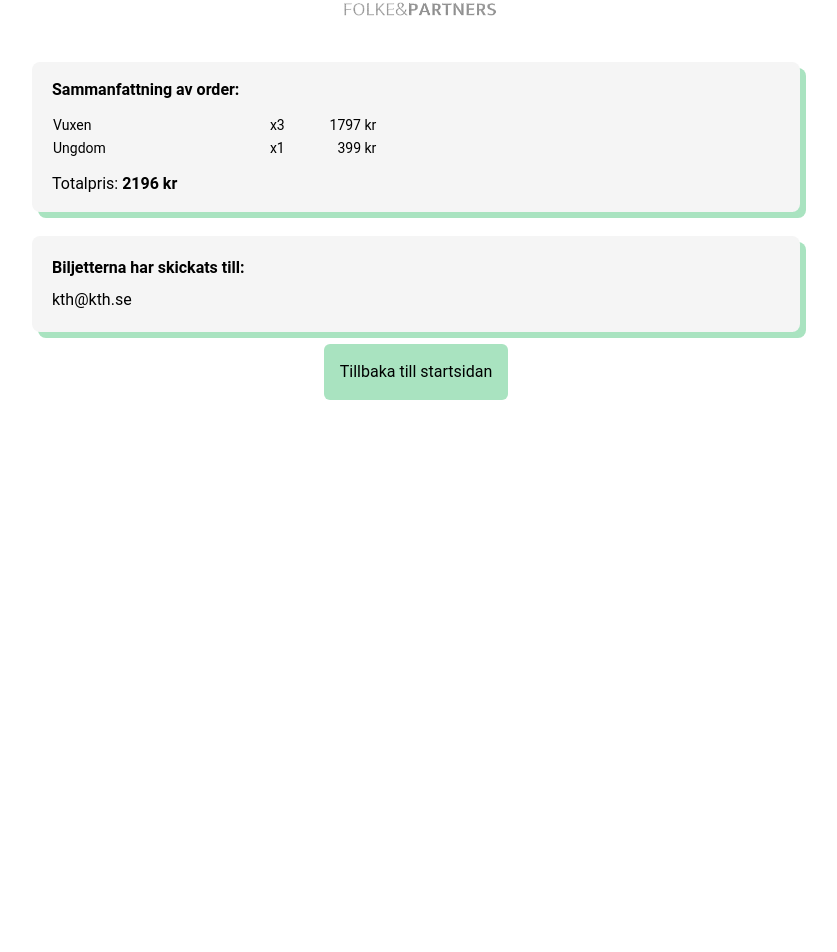
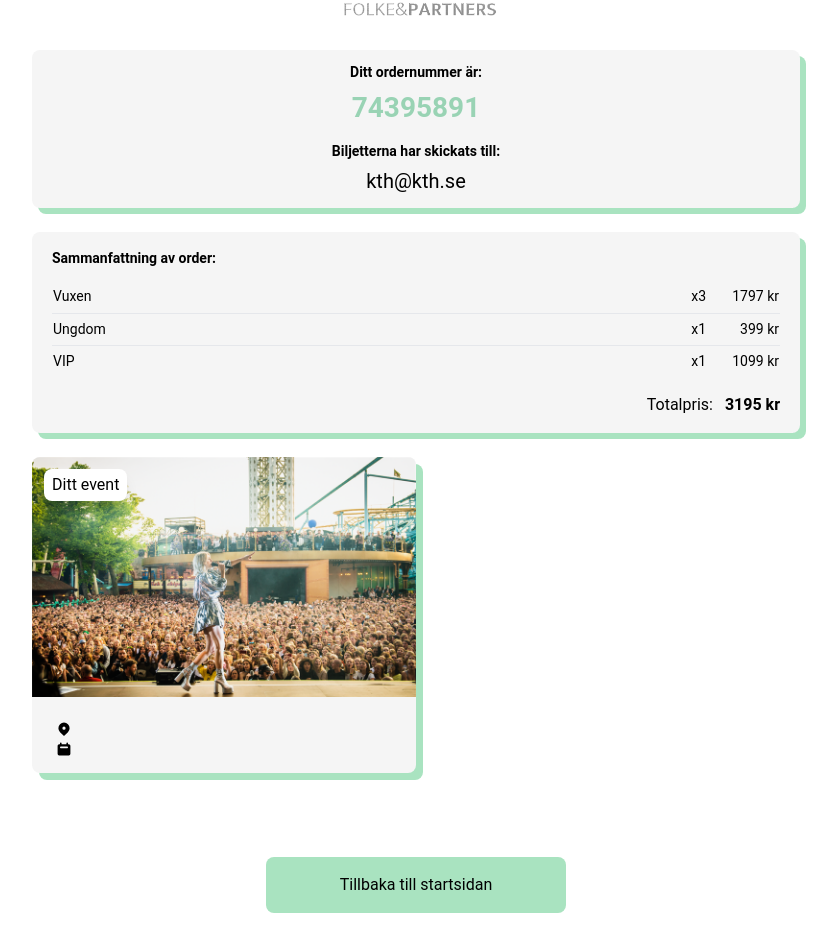
Before and after one commit to mebn/biljettsystem, a React (Create React App) app in the folder client/: page /purchase-complete-alpha/1 in a window 1280 px wide. Shown: the part 356-1308 px from the top of the page, without its empty margins (224-1061 px from the left). Before the commit the page ends 800 px from the top, so only its background shows below. Built offline with nearby package versions, Linux system fonts and the light colour scheme; no server answers.

Commit message:
Add brief event details

```diff
--- a/client/src/pages/PurchaseComplete/PurchaseCompleteAlpha.jsx
+++ b/client/src/pages/PurchaseComplete/PurchaseCompleteAlpha.jsx
@@ -1,4 +1,4 @@
-import { BadgeCheckIcon } from '@heroicons/react/solid'
+import { CalendarIcon, LocationMarkerIcon } from '@heroicons/react/solid'
 import { useState, useEffect } from "react";
 import { Link, useParams } from "react-router-dom";
 import CompletedEvent from "../../components/CompletedEvent/CompletedEvent";
@@ -13,28 +13,76 @@ const purchaseSummary = [
     "type": "Ungdom",
     "number": "x1",
     "total": "399 kr"
-}]
+},
+{
+    "type": "VIP",
+    "number": "x1",
+    "total": "1099 kr"
+}
+]
 
 
 const PurchaseSummary = (props) => {
     return(
         <div style={{boxShadow: "6px 6px #A9E3C0"}}
-        className='mt-6 bg-[#f5f5f5] px-5 py-4 text-[14px] rounded-lg shadow shadow-[#A9E3C0]'>
-            <div className="font-bold text-[16px] mb-3">Sammanfattning av order:</div>
-            <table className="table-fixed">
-                <tbody className=''>
+        className='mt-3 bg-[#f5f5f5] px-5 py-4 text-[14px] rounded-lg shadow shadow-[#A9E3C0]'>
+            <div className="font-bold text-[14px] mb-3">Sammanfattning av order:</div>
+            <table className="table-fixed w-[100%]">
+                <tbody>
                     {purchaseSummary.map((row, index) => {
                         return(
-                            <tr key={index}>
-                            <td className='w-[60%]'>{row.type}</td>
-                            <td className='w-[15%]'>{row.number}</td>
-                            <td className='w-[15%] text-right'>{row.total}</td>
-                        </tr>
-                    )})}
+                            <tr className={`${index === 0 || 'border-t'} h-8 px-2 py-1`} key={index}>
+                                <td className='w-[60%] md:w-[80%]'>{row.type}</td>
+                                <td className='w-[20%] md:w-[10%] text-right'>{row.number}</td>
+                                <td className='w-[20%] md:w-[10%] text-right'>{row.total}</td>
+                            </tr>
+                        )}
+                    )}
                 </tbody>
             </table>
-            <div className='mt-3 text-[16px]'>Totalpris: <span className='font-bold'>2196 kr</span></div>
+            <div className='text-right mt-4 text-[16px]'>Totalpris: <span className=' ml-2 font-bold'>3195 kr</span></div>
         </div>
+    )
+}
+
+const EventComplete = (props) => {
+    return(
+        // <div className='mt-6 bg-[#f5f5f5] text-[14px] w-full text-center rounded-lg'>
+        //     <div className={`bg-[url('/public/assets/images/veronica.png')] h-[200px] rounded-lg bg-cover`}>
+        //     <div className='bg-gradient-to-t h-[200px] from-[#000] rounded-lg text-[#fff]'>
+        //         <div className='font-bold text-[16px] my-3'>Eventet:</div>
+        //         <div className='font-bold text-[14px]'>Veronica Maggio</div>
+        //         <div className='text-[14px] mt-2 flex'>
+        //             <CalendarIcon className='h-4 mr-2'/>
+        //             <div className='text-[14px]'>Lilla Allmänna Gränd 9, 115 21 Stockholm</div>
+        //         </div>
+        //         <div className='mt-1 flex'>
+        //             <LocationMarkerIcon className='h-4 mr-2'/>
+        //             <div className='text-[14px]'>Tisdag, 23 Feb 2022 | 20:00</div>
+        //         </div>
+        //         </div>
+        //     </div>
+
+        // </div>
+        <div style={{boxShadow: "7px 7px #A9E3C0"}} className="bg-[#f5f5f5] mt-3 max-w-sm rounded-lg shadow-lg overflow-hidden">
+            <div className="bg-[url('/public/assets/images/veronica.png')] bg-cover w-full h-[240px]">
+                <div className='translate-y-3 translate-x-3 bg-white rounded-lg px-2 py-1 inline-block shadow-lg'>Ditt event</div>
+            </div>
+            <div className="px-6 py-4">
+            <div className='font-bold text-[26px]'>{props.title}</div>
+            <div className='text-[14px] mt-2 flex'>
+                     <LocationMarkerIcon className='h-4 mr-2'/>
+                     <div className='text-[14px] underline text-[#268763]'>{props.address}</div>
+                 </div>
+                 <div className='mt-1 flex'>
+                     <CalendarIcon className='h-4 mr-2'/>
+                     <div className='text-[14px]'>{props.date}</div>
+                 </div>
+            </div>
+
+        </div>
+
+
     )
 }
 
@@ -42,7 +90,7 @@ const PurchaseSummary = (props) => {
 const PurchaseComplete = () => {
     const [location, setLocation] = useState("")
     const [coordinates, setCoordinates] = useState("")
-    const [longTitle, setLongTitle] = useState("")
+    const [shortTitle, setShortTitle] = useState("")
     const [date, setDate] = useState("")
     const [address, setAddress] = useState("")
 
@@ -57,7 +105,7 @@ const PurchaseComplete = () => {
         }
         getEvent().then(data => {
             setLocation(data.location);
-            setLongTitle(data.longtitle);
+            setShortTitle(data.shorttitle);
             setAddress(data.address);
             setCoordinates(data.coordinates);
 
@@ -77,20 +125,29 @@ const PurchaseComplete = () => {
                 </div>
             </div>
             <div className="flex flex-col mx-6 my-3 gap-3 md:mx-0">
+                <div style={{boxShadow: "6px 6px #A9E3C0"}}
+                className='text-center bg-[#f5f5f5] px-5 py-3 mt-3 text-[14px] rounded-lg'>
+                    <div className='font-semibold'>Ditt ordernummer är:</div>
+                    <div className='mt-1 font-bold text-[#99D3B4] text-[28px]'>74395891</div>
+                    <div className='mt-3 font-semibold'>Biljetterna har skickats till:</div>
+                    <div className='text-[20px] mt-1'>kth@kth.se</div>
+                </div>
+            </div>
+            <div className="flex flex-col mx-6 my-3 gap-3 md:mx-0">
                 <PurchaseSummary />
                 {/* <CompletedEvent longTitle={longTitle} address={address} date={date} /> */}
             </div>
             <div className="flex flex-col mx-6 my-3 gap-3 md:mx-0">
-                <div style={{boxShadow: "6px 6px #A9E3C0"}}
-                className='bg-[#f5f5f5] px-5 py-5 mt-3 text-[16px] rounded-lg'>
-                    <div className='font-semibold'>Biljetterna har skickats till:</div>
-                    <div className='mt-2'>kth@kth.se</div>
+                <EventComplete title={shortTitle} date={date} address={address} />
+                {/* <CompletedEvent longTitle={longTitle} address={address} date={date} /> */}
+            </div>
+            <div className='h-[40px]'></div> {/* För att säkerställa att inget hamnar under nedre knappen */}
+            <div className="h-[100px] rounded-t-lg bg-[#fff] fixed text-center bottom-0 right-0 left-0 hover:pointer md:static md:mx-0 md:self-end">
+                <div className='mx-6'>
+                    <Link to="/">
+                        <button className="bg-[#A9E3C0] hover:bg-teal-700 ease-in-out rounded-lg mt-5 h-14 w-full bottom-0 md:w-[300px] md:mt-8 py-2 px-4">Tillbaka till startsidan</button>
+                    </Link>
                 </div>
-            </div>
-            <div className="fixed text-center bottom-6 right-0 left-0 mx-6 hover:pointer md:static md:mx-0 md:self-end">
-                <Link to="/">
-                    <button className="bg-[#A9E3C0] hover:bg-teal-700 ease-in-out rounded-md h-14 w-full bottom-0 md:w-auto py-2 px-4">Tillbaka till startsidan</button>
-                </Link>
             </div>
         </div>
     )
```
Also changed, not shown: client/public/assets/images/veronica.png (added).
